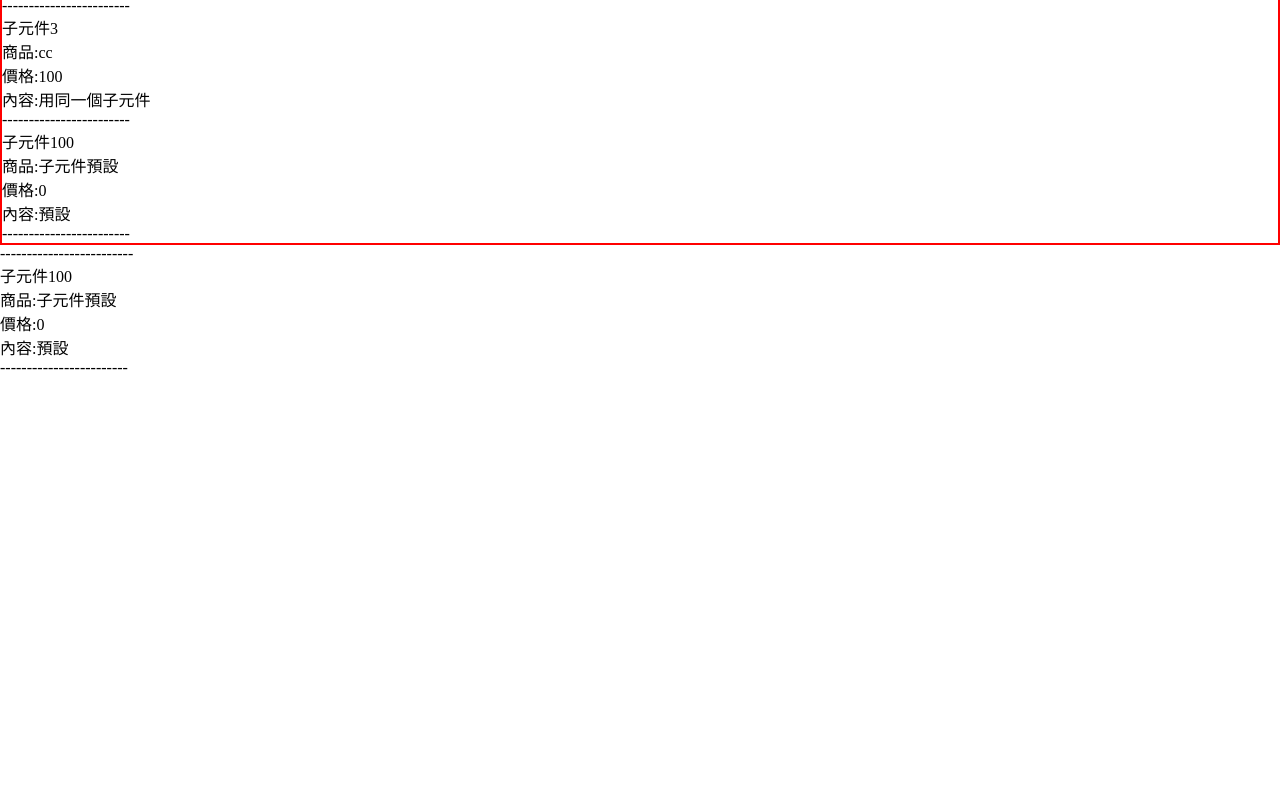
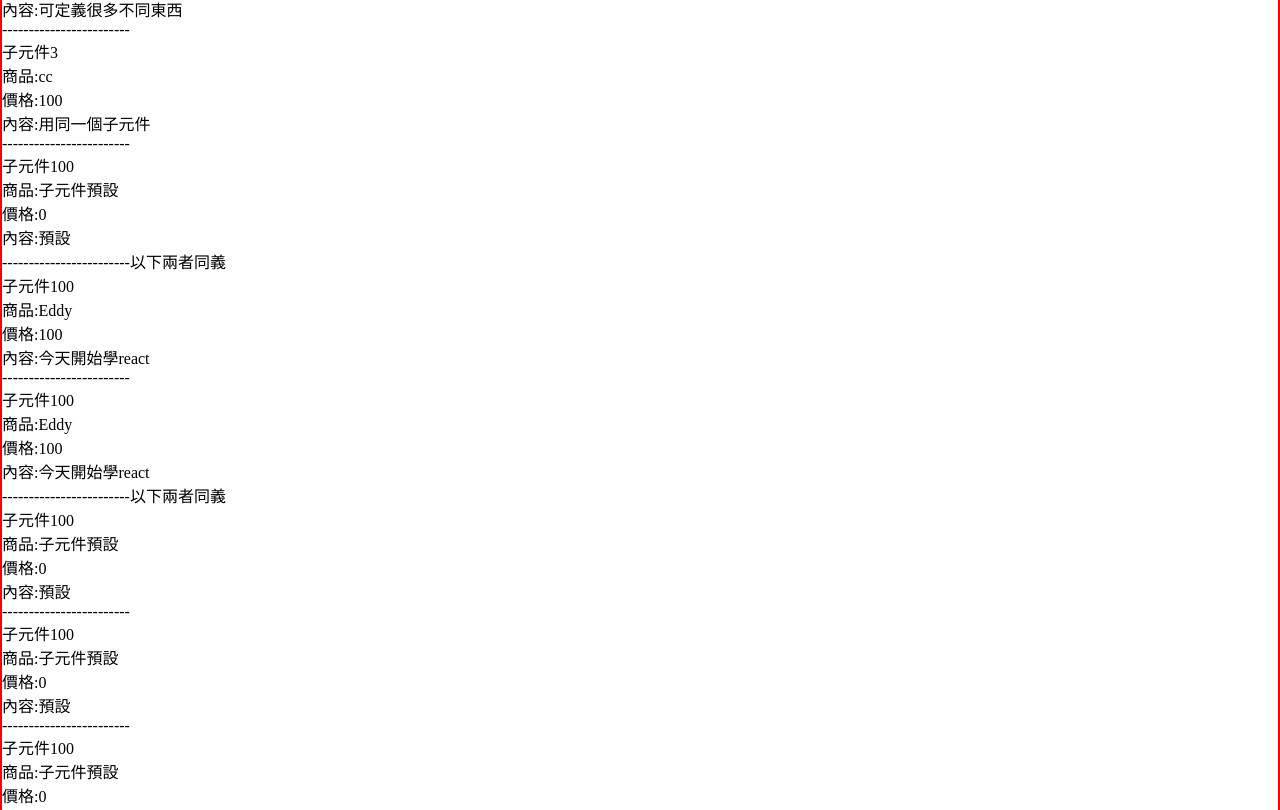
Before and after one commit to XuanYing0915/react_class_base, a Next.js app: page /course/props in a window 1280 px wide. Shown: the part 285-1095 px from the top of the page. Before the commit the page ends 800 px from the top, so only its background shows below. Built offline with nearby package versions, Linux system fonts and the light colour scheme.

Commit message:
0714 props元件屬性

```diff
--- a/components/prop_demo/parent.js
+++ b/components/prop_demo/parent.js
@@ -1,15 +1,45 @@
 import React from 'react'
 import Children from '@/components/prop_demo/children'
 export default function Parent() {
+  const oa = {
+    text: '今天開始學react',
+    name: 'Eddy',
+    price: 100,
+  }
+  const abc = 'xxxx'
+  const total = 100
+
+  const product = {
+    name: '小熊餅干',
+    cat: '零食',
+    price: 100,
+    aa: 1,
+    ab: 2,
+    ac: 3,
+  }
   return (
     <>
       <div>
         <h1>父元件</h1>
         父元件可定義子元件
+        Parent元件渲染了Child，所以是Child的父母元件，才能建立P-C的關係 *
+        在父母與子女元件中以props(屬性)的方式傳遞值，值可以是各種JS合法值，包含物件、陣列、函式
         <Children id="1" text="由父母元件更改" name="cc" price={100} />
         <Children id="2" text="可定義很多不同東西" name="cc" price={100} />
         <Children id="3" text="用同一個子元件" name="cc" price={100} />
         <Children />
+        以下兩者同義
+        <Children text="今天開始學react" name="Eddy" price={100} />
+        <Children {...oa} />
+        以下兩者同義
+        <Children abc total /> {/* abc={true} total={true} */}
+        <Children abc={true} total={true} />
+        {/* 以下才是真的要傳10和11行的常數值進子女元件的語法 */}
+        <Children abc={abc} total={total} />
+        {/* 以下示範不好的作法，直接傳物件值到props */}
+        {/* 因為react的元件的重新渲染，是會淺比較props的改變，如果傳遞物件會造成不論如何，子女元件必定會重新渲染，有可能會造成效能問題 */}
+        {/* 可行但是不好  且子元件需要多拆一層  使用麻煩 */}
+        <Children product={product} />
       </div>
       -------------------------
       <style jsx>{`
```
